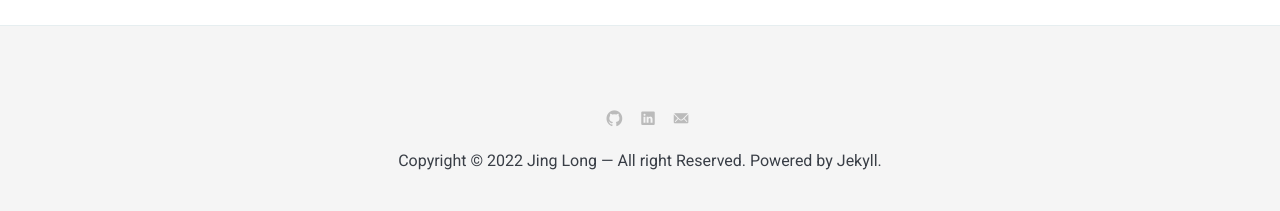
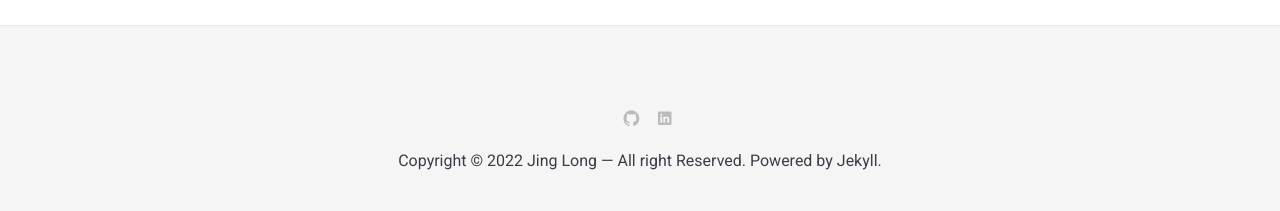
Before and after one commit to jing042323/jing-long, a Jekyll site: the page built from _pages/about.md, in a window 1280 px wide. Shown: the part 2110-2321 px from the top of the page. Built offline with Jekyll 4.4.1, drawn with Linux system fonts in a browser that asks for light colours; nearby versions of some CDN libraries.

Commit message:
update contact

```diff
--- a/_includes/contact-link.html
+++ b/_includes/contact-link.html
@@ -12,8 +12,6 @@
     {% endif %}
     {% if site.social-email %}
       <li class="email"><a href="mailto:{{site.social-email}}"><i class="ion ion-ios-mail"></i></a></li>
-    {% else %}
-      <li class="email"><a href="mailto:example.david@blog.com"><i class="ion ion-ios-mail"></i></a></li>
     {% endif %}
   </ul>
 </div>
```
